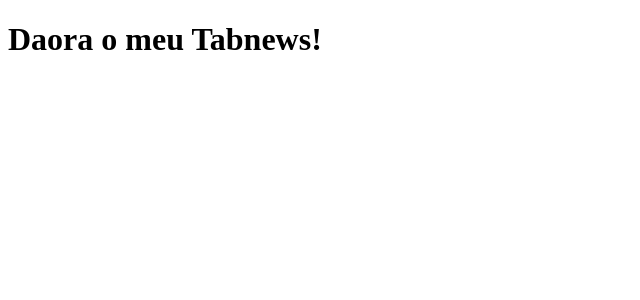
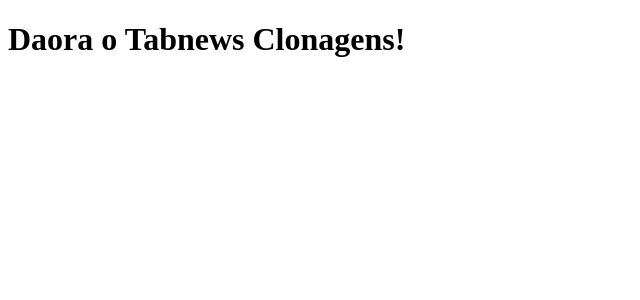
Before and after one commit to rooxalot-dev/clone-tabnews, a Next.js app: page / in a window 1280 px wide. Shown: the top 300 px of the page, without its empty margins (0-640 px from the left). Built offline with nearby package versions, Linux system fonts and the light colour scheme.

Commit message:
fix: modifica mensagem da pagina principal

```diff
--- a/pages/index.tsx
+++ b/pages/index.tsx
@@ -3,7 +3,7 @@
 function Home() {
   return (
     <div className="home-container">
-      <h1>Daora o meu Tabnews!</h1>
+      <h1>Daora o Tabnews Clonagens!</h1>
     </div>
   );
 }
```
